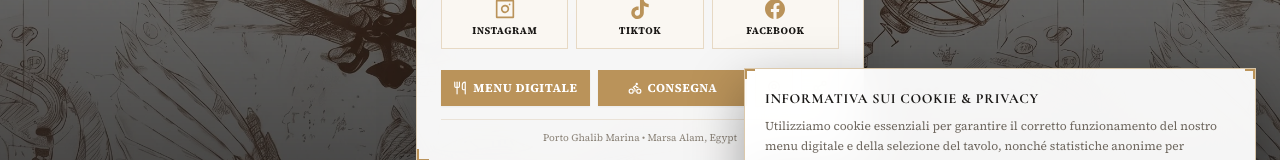
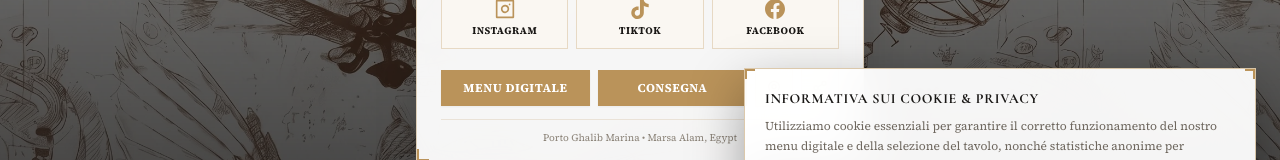
Before and after one commit to lorisvannucciwork/casaitalia-website, a Next.js app: page /medal in a window 1280 px wide. Shown: the part 526-686 px from the top of the page. Built offline with nearby package versions, Linux system fonts and the light colour scheme; no server answers.

Commit message:
style: remove utensils and bike icons from medal action buttons

```diff
--- a/components/medal/MedalActionButtons.tsx
+++ b/components/medal/MedalActionButtons.tsx
@@ -1,7 +1,7 @@
 'use client';
 
 import React from 'react';
-import { Share2, Check, MapPin, ExternalLink, Utensils, Bike } from 'lucide-react';
+import { Share2, Check, MapPin, ExternalLink } from 'lucide-react';
 import Link from 'next/link';
 import { useLanguage } from '@/context/LanguageContext';
 import { SITE_CONFIG } from '@/config/site';
@@ -116,18 +116,16 @@ export const MedalActionButtons: React.FC<MedalActionButtonsProps> = ({
       <div className="flex items-center gap-1.5 sm:gap-2 pt-2">
         <Link
           href="/menu"
-          className="flex-1 flex items-center justify-center gap-1 sm:gap-1.5 p-2 sm:p-2.5 bg-[#ba935a] hover:bg-[#a37f48] text-white font-bold text-xs uppercase tracking-wider transition-colors shadow-xs"
+          className="flex-1 flex items-center justify-center p-2 sm:p-2.5 bg-[#ba935a] hover:bg-[#a37f48] text-white font-bold text-xs uppercase tracking-wider transition-colors shadow-xs"
         >
-          <Utensils className="w-3.5 h-3.5 shrink-0" />
           <span className="hidden sm:inline">{isIt ? 'Menu Digitale' : 'View Menu'}</span>
           <span className="sm:hidden">Menu</span>
         </Link>
 
         <Link
           href="/delivery"
-          className="flex-1 flex items-center justify-center gap-1 sm:gap-1.5 p-2 sm:p-2.5 bg-[#ba935a] hover:bg-[#a37f48] text-white font-bold text-xs uppercase tracking-wider transition-colors shadow-xs"
+          className="flex-1 flex items-center justify-center p-2 sm:p-2.5 bg-[#ba935a] hover:bg-[#a37f48] text-white font-bold text-xs uppercase tracking-wider transition-colors shadow-xs"
         >
-          <Bike className="w-3.5 h-3.5 shrink-0" />
           <span>{isIt ? 'Consegna' : 'Delivery'}</span>
         </Link>
 
```
